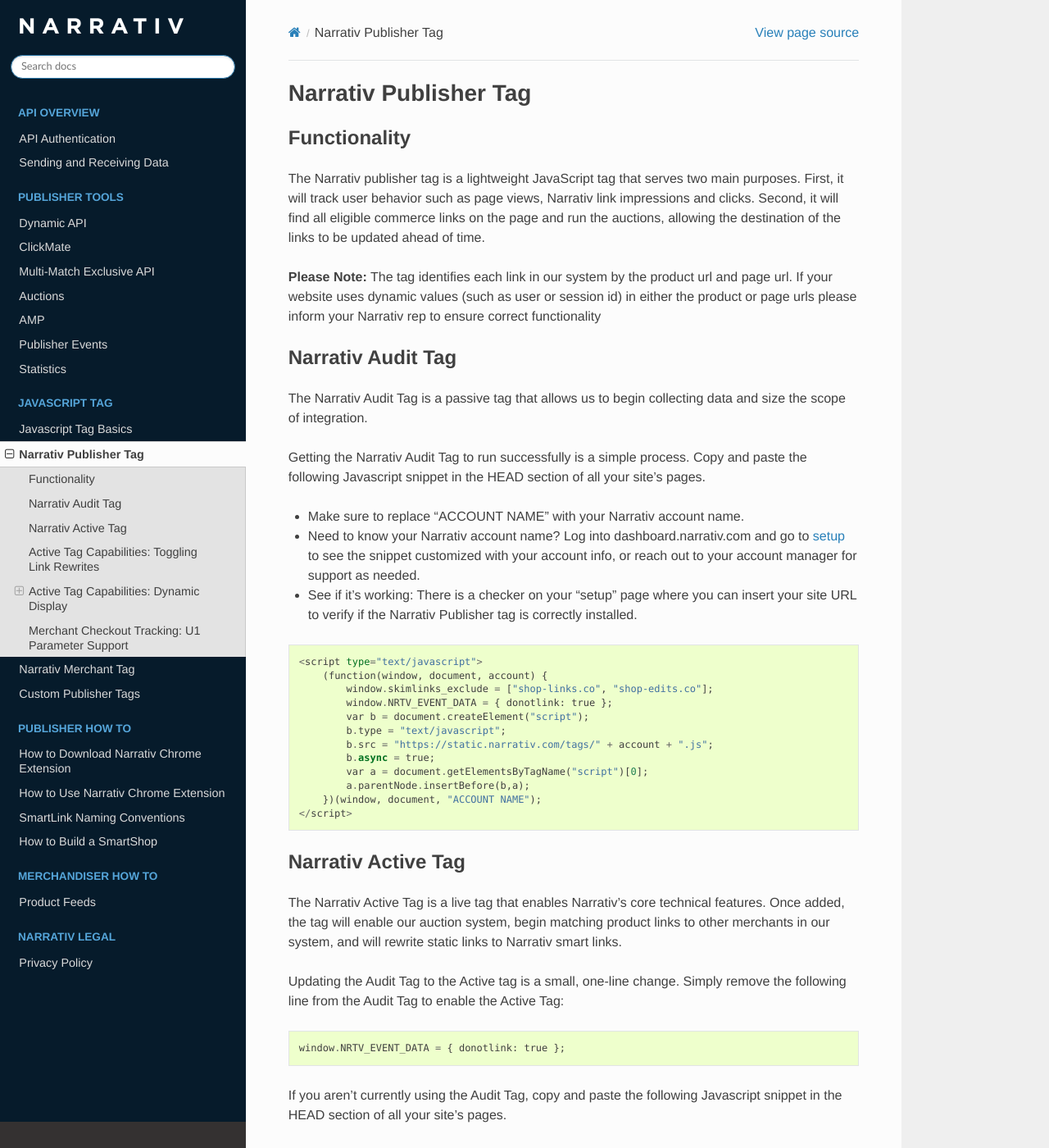
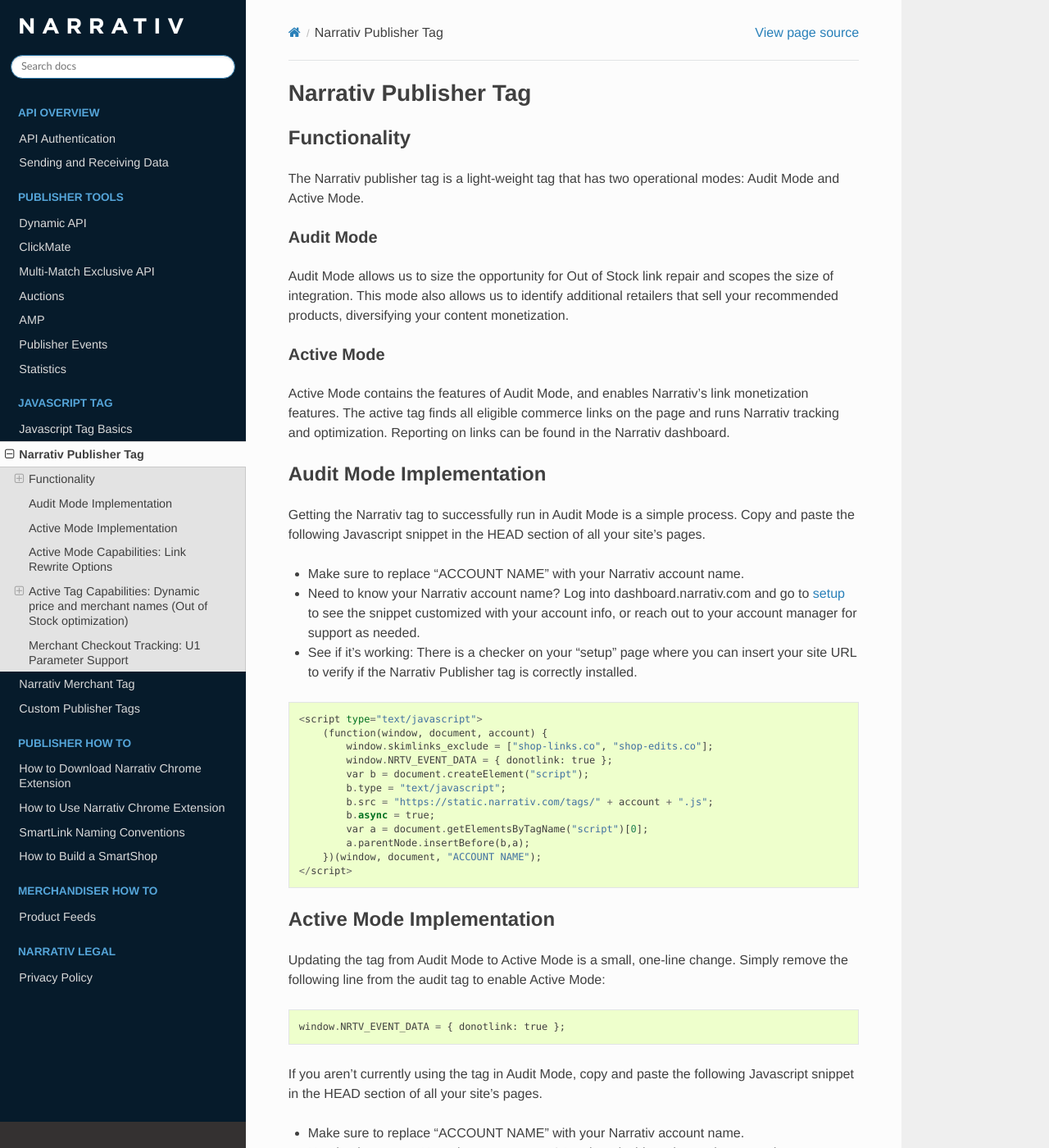
Before and after one commit to robinssq/api-docs, a Sphinx documentation site: the page built from docs/tagpublisher.rst, in a window 1280 px wide and 1400 px high. Shown: the whole window at 82% size. Built offline with Sphinx 7.4.7 and the Read the Docs theme 2.0.0, drawn with Linux system fonts in a browser that asks for light colours; some of the changed text lies outside the part shown.

Commit message:
BAM-5096: Update narrativ publisher jstag docs

```diff
--- a/docs/conf.py
+++ b/docs/conf.py
@@ -54,9 +54,9 @@
 # built documents.
 #
 # The short X.Y version. (major version 1 corresponds to /api/v1/)
-version = '1.8.9'
+version = '1.9.0'
 # The full version, including alpha/beta/rc tags.
-release = '1.8.9'
+release = '1.9.0'
 
 # The language for content autogenerated by Sphinx. Refer to documentation
 # for a list of supported languages.
--- a/docs/tagpublisher.rst
+++ b/docs/tagpublisher.rst
@@ -4,19 +4,27 @@
 Functionality
 -------------
 
-The Narrativ publisher tag is a lightweight JavaScript tag that serves two main purposes. First, it will track user behavior
-such as page views, Narrativ link impressions and clicks. Second, it will find all eligible commerce links on the page and run
-the auctions, allowing the destination of the links to be updated ahead of time.
+The Narrativ publisher tag is a light-weight tag that has two operational modes: Audit Mode and Active Mode.
 
-**Please Note:** The tag identifies each link in our system by the product url and page url. If your website uses dynamic values (such as user or session id) in either the product or page urls please inform your Narrativ rep to ensure correct functionality
+Audit Mode
+^^^^^^^^^^
 
-Narrativ Audit Tag
-------------------
+Audit Mode allows us to size the opportunity for Out of Stock link repair and scopes the size of
+integration.  This mode also allows us to identify additional retailers that sell your recommended
+products, diversifying your content monetization.
 
-The Narrativ Audit Tag is a passive tag that allows us to begin collecting data and size the scope of integration.
+Active Mode
+^^^^^^^^^^^
 
-Getting the Narrativ Audit Tag to run successfully is a simple process. Copy and paste the following Javascript snippet
-in the HEAD section of all your site's pages.
+Active Mode contains the features of Audit Mode, and enables Narrativ's link monetization features.
+The active tag finds all eligible commerce links on the page and runs Narrativ tracking and optimization.
+Reporting on links can be found in the Narrativ dashboard.
+
+Audit Mode Implementation
+-------------------------
+
+Getting the Narrativ tag to successfully run in Audit Mode is a simple process.
+Copy and paste the following Javascript snippet in the HEAD section of all your site's pages.
 
 * Make sure to replace "ACCOUNT NAME" with your Narrativ account name.
 * Need to know your Narrativ account name? Log into dashboard.narrativ.com and go to `setup`_ to see the snippet
@@ -40,22 +48,18 @@
     </script>
 
 
-Narrativ Active Tag
--------------------
+Active Mode Implementation
+--------------------------
 
-The Narrativ Active Tag is a live tag that enables Narrativ's core technical features. Once added,
-the tag will enable our auction system, begin matching product links to other merchants in our system,
-and will rewrite static links to Narrativ smart links.
-
-Updating the Audit Tag to the Active tag is a small, one-line change. Simply remove the following line
-from the Audit Tag to enable the Active Tag:
+Updating the tag from Audit Mode to Active Mode is a small, one-line change.
+Simply remove the following line from the audit tag to enable Active Mode:
 
 ::
 
     window.NRTV_EVENT_DATA = { donotlink: true };
 
-If you aren't currently using the Audit Tag, copy and paste the following Javascript snippet
-in the HEAD section of all your site's pages.
+If you aren't currently using the tag in Audit Mode, copy and paste the following Javascript
+snippet in the HEAD section of all your site's pages.
 
 * Make sure to replace "ACCOUNT NAME" with your Narrativ account name.
 * Need to know your Narrativ account name? Log into dashboard.narrativ.com and go to `setup`_ to see the snippet
@@ -77,36 +81,30 @@
         })(window, document, "ACCOUNT NAME");
     </script>
 
-**NOTE**: Please inform your Narrativ representative or contact us at `hello@narrativ.com`_ when you've placed our Active Tag,
-as we must flip a switch on our end to begin rewriting links.
+**Please Note**: The tag identifies each link in our system by the product url and page url.
+If your website uses dynamic values (such as user or session id) in either the product or
+page urls please inform your Narrativ representative to ensure correct functionality
 
 .. _setup: https://dashboard.narrativ.com/#/publisher/account/setup
 
-Active Tag Capabilities: Toggling Link Rewrites
------------------------------------------------
+Active Mode Capabilities: Link Rewrite Options
+----------------------------------------------
 
-* To enable or disable link rewriting globally for your publisher account, contact us at `hello@narrativ.com`_
-
-* Once this feature is enabled on your publisher account, you can toggle it on or off across your entire site
-  by updating the Narrativ window object
-  ::
-
-    window.NRTV_EVENT_DATA.linkmate = true;
-
-* Once this feature is enabled on your publisher account, you can toggle it on and off on a
-  specific article by updating the Narrativ window object
+* Once Active Mode is enabled, you can toggle it on and off on a specific article
+  by updating the Narrativ window object:
   ::
 
     window.NRTV_EVENT_DATA.donotlink = true;
+
+
+* To disable link rewrite on a specific link, add ``#donotlink`` to the end of the URL::
+
+    http://amazon.com.example/BF93JSD34/ref=ods?#donotlink
 
 * To make all links on the page exclusive (meaning each link is locked to a merchant), you can use the ``exclusiveLinks`` flag on the Narrativ window object.
   ::
 
     window.NRTV_EVENT_DATA.exclusiveLinks = true;
-
-* To disable link rewrite on a specific link, add ``#donotlink`` to the end of the URL::
-
-    http://amazon.com.example/BF93JSD34/ref=ods?#donotlink
 
 * To indicate an exclusive link, update your link in one of the following two ways:
 
@@ -120,12 +118,18 @@
 
         http://amazon.com.example/BF93JSD34/ref=ods?#locklink
 
-Active Tag Capabilities: Dynamic Display
-----------------------------------------
+Active Tag Capabilities: Dynamic price and merchant names (Out of Stock optimization)
+-------------------------------------------------------------------------------------
 
-As discussed above, one main benefit of the Narrativ JsTag is to find commerce links on your site and run the auctions on page load. For publishers whose commerce buttons or article content mention the merchant's name and product price (“$5 at Nordstrom”), this feature will enable you to update those values dynamically.
+As discussed above, one main benefit of the Narrativ JsTag is to find commerce links on your
+site and run the auctions on page load. For publishers whose commerce buttons or article
+content mention the merchant's name and product price (“$5 at Nordstrom”), this feature will
+enable you to update those values dynamically.
 
-After an auction completes, the Narrativ tag will write the output of the auction to the `data-bamx-auction` attribute. In that attribute, you can find product price, retailer name, image_url, etc. to update the article information for a link. A full list of the auction response can be found on our :doc:`Auction <auction>` page.
+After an auction completes, the Narrativ tag will write the output of the auction to the
+`data-bamx-auction` attribute. In that attribute, you can find product price,
+retailer name, image_url, etc. to update the article information for a link.
+A full list of the auction response can be found on our :doc:`Auction <auction>` page.
 
 Updating Your Buttons
 ^^^^^^^^^^^^^^^^^^^^^
```
